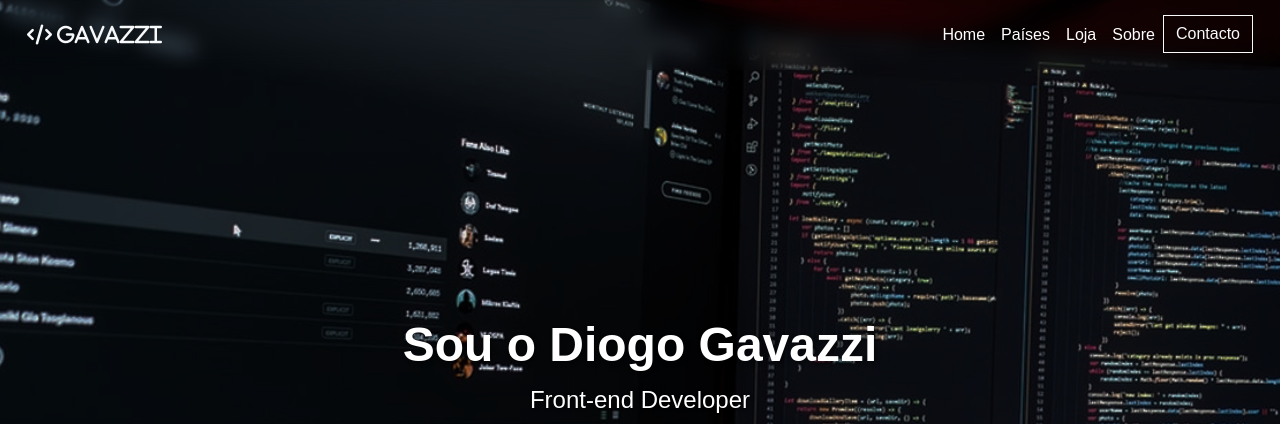
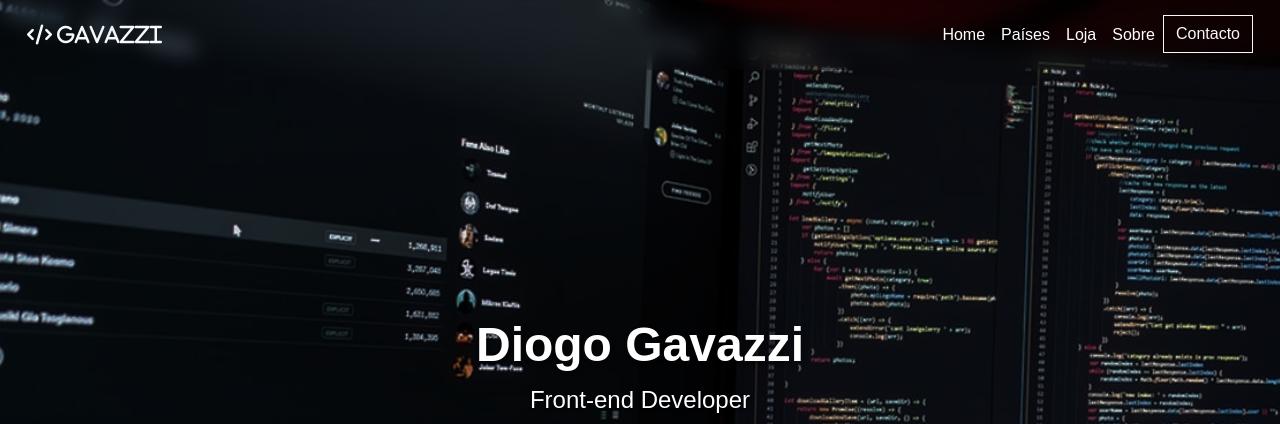
Before and after one commit to DiogoGavazzi1/Personal_website, a plain HTML site: page index.html in a window 1280 px wide. Shown: the top 424 px of the page. Drawn offline with nearby package versions, Linux system fonts and the light colour scheme.

Commit message:
Update index.html
correcao no index

```diff
--- a/index.html
+++ b/index.html
@@ -48,7 +48,7 @@
 
     <!-- TEXTO CENTRALIZADO -->
     <div class="hero">
-        <h1>Sou o Diogo Gavazzi</h1>
+        <h1>Diogo Gavazzi</h1>
         <p>Front-end Developer</p>
         <div class="social-icons">
             <a href="https://www.instagram.com/diogogavazzi_/"><i class="fa-brands fa-instagram"></i></a>
```
